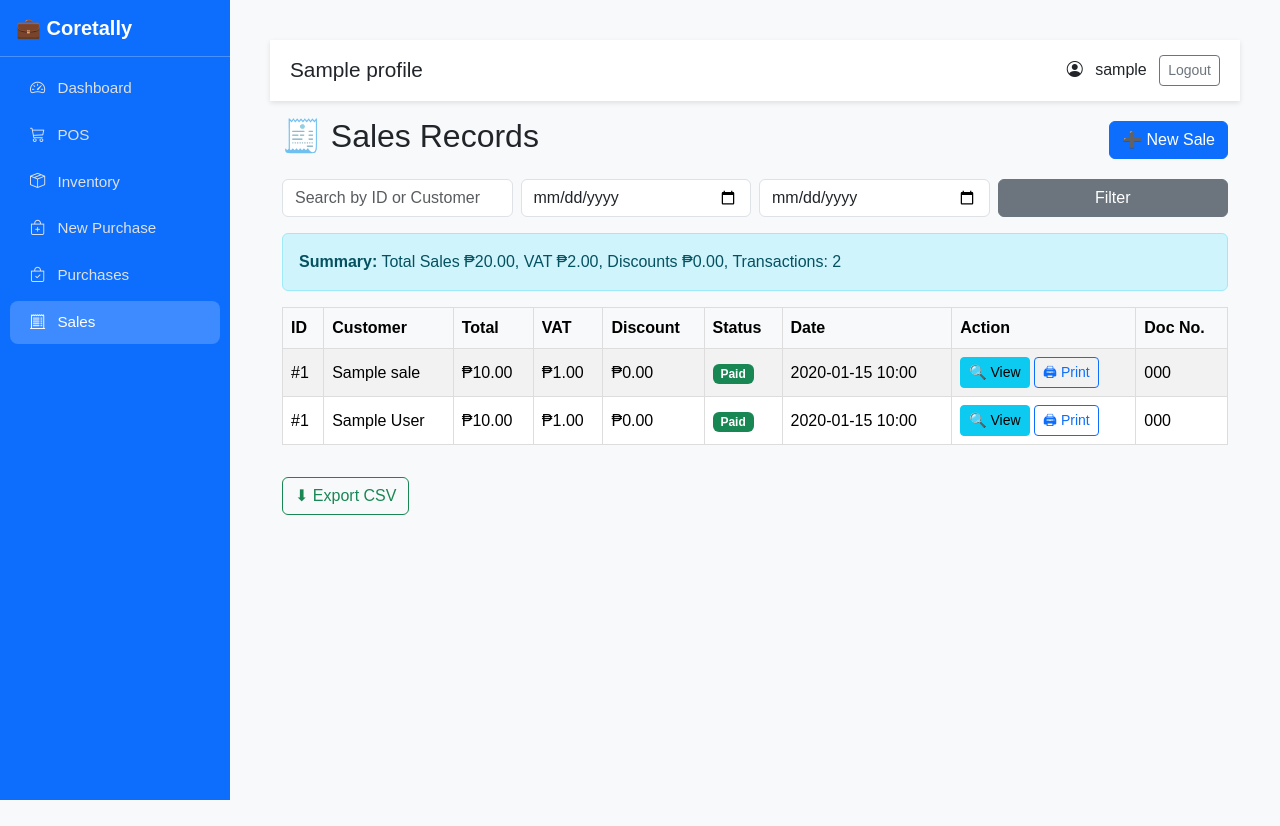
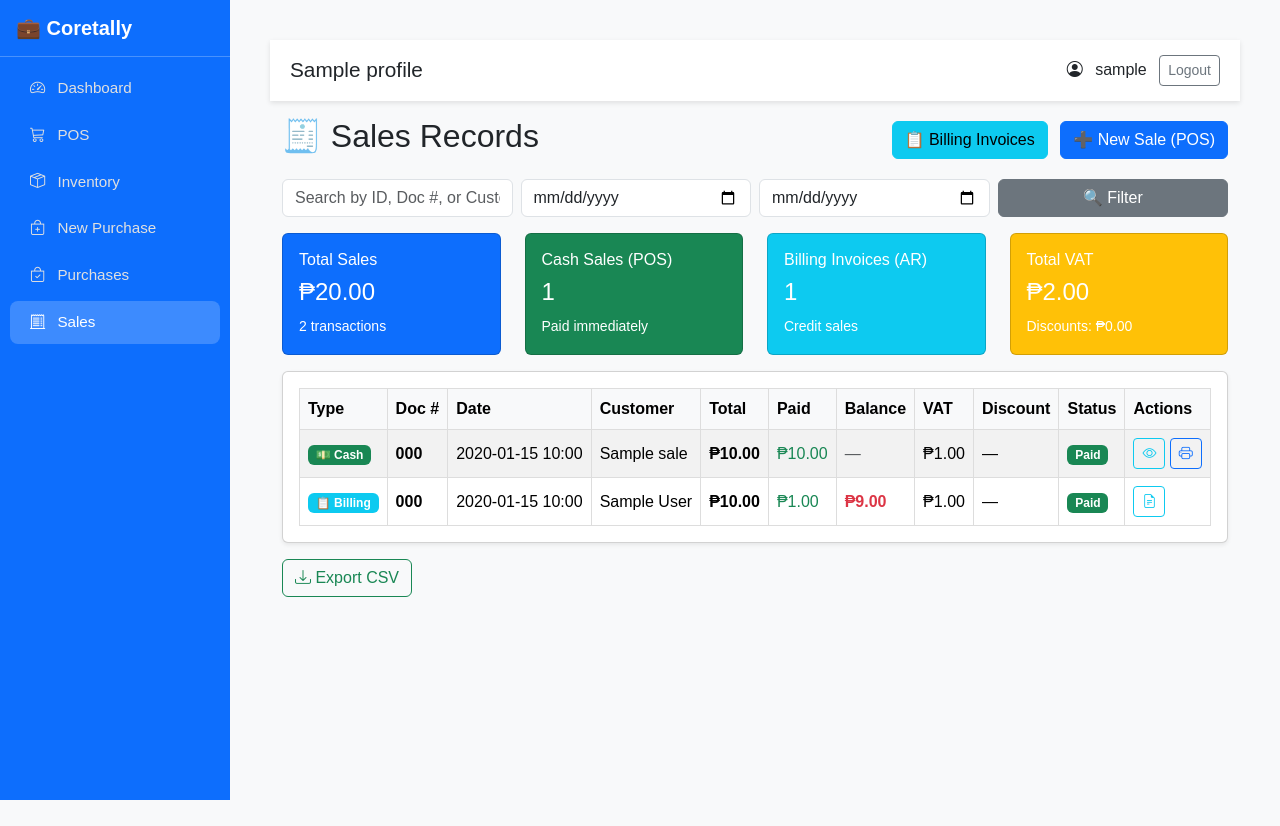
Before and after one commit to RefactorCore/casweb, a Flask app: page /sales in a window 1280 px wide. Shown: the top 826 px of the page. Run offline with Flask 3, Linux system fonts and the light colour scheme; a user stored in the database is signed in; tables that the repository leaves empty hold one stand-in row (values such as "Sample post").

Commit message:
Add files via upload

```diff
--- a/templates/sales.html
+++ b/templates/sales.html
@@ -2,88 +2,195 @@
 {% block content %}
 <div class="d-flex justify-content-between align-items-center mb-3">
   <h2>🧾 Sales Records</h2>
-  <a href="{{ url_for('core.pos') }}" class="btn btn-primary">➕ New Sale</a>
+  <div>
+    <a href="{{ url_for('ar_ap.billing_invoices') }}" class="btn btn-info me-2">📋 Billing Invoices</a>
+    <a href="{{ url_for('core.pos') }}" class="btn btn-primary">➕ New Sale (POS)</a>
+  </div>
 </div>
 
 <!-- 🔎 Filters -->
 <form method="get" class="row g-2 mb-3">
   <div class="col-md-3">
-    <input type="text" name="search" class="form-control" placeholder="Search by ID or Customer" value="{{ request.args.get('search', '') }}">
+    <input type="text" name="search" class="form-control" placeholder="Search by ID, Doc #, or Customer" value="{{ request.args.get('search', '') }}">
   </div>
   <div class="col-md-3">
-    <input type="date" name="start_date" class="form-control" value="{{ request.args.get('start_date', '') }}">
+    <input type="date" name="start_date" class="form-control" placeholder="Start Date" value="{{ request.args.get('start_date', '') }}">
   </div>
   <div class="col-md-3">
-    <input type="date" name="end_date" class="form-control" value="{{ request.args.get('end_date', '') }}">
+    <input type="date" name="end_date" class="form-control" placeholder="End Date" value="{{ request.args.get('end_date', '') }}">
   </div>
   <div class="col-md-3">
-    <button class="btn btn-secondary w-100" type="submit">Filter</button>
+    <button class="btn btn-secondary w-100" type="submit">🔍 Filter</button>
   </div>
 </form>
 
-<!-- 💰 Summary -->
+<!-- 💰 Enhanced Summary -->
 {% if summary %}
-<div class="alert alert-info mb-3">
-  <strong>Summary:</strong>
-  Total Sales ₱{{ "%.2f"|format(summary.total_sales) }},
-  VAT ₱{{ "%.2f"|format(summary.total_vat) }},
-  Discounts ₱{{ "%.2f"|format(summary.total_discount if summary.total_discount is defined else 0) }},
-  Transactions: {{ summary.count }}
+<div class="row mb-3">
+  <div class="col-md-3">
+    <div class="card text-white bg-primary">
+      <div class="card-body">
+        <h6 class="card-title">Total Sales</h6>
+        <h4>₱{{ "%.2f"|format(summary.total_sales) }}</h4>
+        <small>{{ summary.count }} transactions</small>
+      </div>
+    </div>
+  </div>
+  <div class="col-md-3">
+    <div class="card text-white bg-success">
+      <div class="card-body">
+        <h6 class="card-title">Cash Sales (POS)</h6>
+        <h4>{{ summary.cash_sales_count }}</h4>
+        <small>Paid immediately</small>
+      </div>
+    </div>
+  </div>
+  <div class="col-md-3">
+    <div class="card text-white bg-info">
+      <div class="card-body">
+        <h6 class="card-title">Billing Invoices (AR)</h6>
+        <h4>{{ summary.billing_invoices_count }}</h4>
+        <small>Credit sales</small>
+      </div>
+    </div>
+  </div>
+  <div class="col-md-3">
+    <div class="card text-white bg-warning">
+      <div class="card-body">
+        <h6 class="card-title">Total VAT</h6>
+        <h4>₱{{ "%.2f"|format(summary.total_vat) }}</h4>
+        <small>Discounts: ₱{{ "%.2f"|format(summary.total_discount) }}</small>
+      </div>
+    </div>
+  </div>
 </div>
 {% endif %}
 
-<!-- 📊 Table -->
+<!-- 📊 Enhanced Table -->
+<div class="card shadow-sm">
+  <div class="card-body">
     <div class="table-responsive">
-  <table class="table table-striped table-hover align-middle">
+      <table class="table table-striped table-hover align-middle mb-0">
         <thead class="table-light">
           <tr>
-        <th>ID</th>
+            <th>Type</th>
+            <th>Doc #</th>
+            <th>Date</th>
             <th>Customer</th>
             <th>Total</th>
+            <th>Paid</th>
+            <th>Balance</th>
             <th>VAT</th>
             <th>Discount</th>
             <th>Status</th>
-        <th>Date</th>
-        <th>Action</th>
-        <th>Doc No.</th>
+            <th>Actions</th>
           </tr>
         </thead>
         <tbody>
           {% for s in sales %}
           <tr>
-          <td>#{{ s.id }}</td>
-          <td>{{ s.customer_name or '—' }}</td>
-          <td>₱{{ "%.2f"|format(s.total) }}</td>
-          <td>₱{{ "%.2f"|format(s.vat) }}</td>
-          <td>₱{{ "%.2f"|format(s.discount_value or 0) }}</td>
+            <!-- Type Badge -->
             <td>
-            {% if s.status == 'paid' %}
-              <span class="badge bg-success">Paid</span>
-            {% elif s.status == 'refunded' %}
-              <span class="badge bg-warning text-dark">Refunded</span>
+              {% if s.type == 'Cash Sale' %}
+              <span class="badge bg-success">💵 Cash</span>
               {% else %}
-              <span class="badge bg-secondary">Pending</span>
+              <span class="badge bg-info">📋 Billing</span>
               {% endif %}
             </td>
-          <td>{{ s.created_at.strftime('%Y-%m-%d %H:%M') if s.created_at else '—' }}</td>
+
+            <!-- Document Number -->
+            <td><strong>{{ s.document_number }}</strong></td>
+
+            <!-- Date -->
+            <td>{{ s.date.strftime('%Y-%m-%d %H:%M') if s.date else '—' }}</td>
+
+            <!-- Customer -->
+            <td>{{ s.customer_name or '—' }}</td>
+
+            <!-- Total -->
+            <td><strong>₱{{ "%.2f"|format(s.total) }}</strong></td>
+
+            <!-- Paid Amount -->
+            <td class="text-success">₱{{ "%.2f"|format(s.paid) }}</td>
+
+            <!-- Balance -->
             <td>
-            <a href="{{ url_for('core.view_sale', sale_id=s.id) }}" class="btn btn-sm btn-info">🔍 View</a>
-            <a href="{{ url_for('core.print_receipt', sale_id=s.id) }}" class="btn btn-sm btn-outline-primary">🖨 Print</a>
+              {% if s.balance > 0 %}
+              <span class="text-danger fw-bold">₱{{ "%.2f"|format(s.balance) }}</span>
+              {% else %}
+              <span class="text-muted">—</span>
+              {% endif %}
             </td>
-          <td>{{ s.document_number }}</td>
+
+            <!-- VAT -->
+            <td>₱{{ "%.2f"|format(s.vat) }}</td>
+
+            <!-- Discount -->
+            <td>
+              {% if s.discount_value > 0 %}
+              <span class="text-warning">₱{{ "%.2f"|format(s.discount_value) }}</span>
+              {% else %}
+              —
+              {% endif %}
+            </td>
+
+            <!-- Status -->
+            <td>
+              {% if s.status == 'Paid' or s.status == 'paid' %}
+                <span class="badge bg-success">Paid</span>
+              {% elif s.status == 'Partially Paid' %}
+                <span class="badge bg-warning text-dark">Partial</span>
+              {% elif s.status == 'Open' %}
+                <span class="badge bg-danger">Unpaid</span>
+              {% elif s.status == 'refunded' %}
+                <span class="badge bg-secondary">Refunded</span>
+              {% else %}
+                <span class="badge bg-secondary">{{ s.status }}</span>
+              {% endif %}
+            </td>
+
+            <!-- Actions -->
+            <td>
+              {% if s.type == 'Cash Sale' %}
+                <a href="{{ url_for('core.view_sale', sale_id=s.id) }}" class="btn btn-sm btn-outline-info" title="View Details">
+                  <i class="bi bi-eye"></i>
+                </a>
+                <a href="{{ url_for('core.print_receipt', sale_id=s.id) }}" class="btn btn-sm btn-outline-primary" target="_blank" title="Print Receipt">
+                  <i class="bi bi-printer"></i>
+                </a>
+              {% else %}
+                <a href="{{ url_for('ar_ap.billing_invoices') }}" class="btn btn-sm btn-outline-info" title="View Invoice">
+                  <i class="bi bi-file-earmark-text"></i>
+                </a>
+                {% if s.status != 'Paid' %}
+<!--                 <button class="btn btn-sm btn-outline-success"
+                        data-bs-toggle="tooltip"
+                        title="Go to AR Invoices to collect payment">
+                  <i class="bi bi-cash-coin"></i>
+                </button> -->
+                {% endif %}
+              {% endif %}
+            </td>
           </tr>
           {% else %}
           <tr>
-          <td colspan="9" class="text-center text-muted">No sales recorded yet.</td>
+            <td colspan="11" class="text-center text-muted py-4">
+              <i class="bi bi-inbox" style="font-size: 2rem;"></i>
+              <p class="mb-0 mt-2">No sales recorded yet.</p>
+            </td>
           </tr>
           {% endfor %}
         </tbody>
       </table>
     </div>
+  </div>
+</div>
 
 <!-- ⬇️ Export Buttons -->
 <div class="mt-3 mb-4">
-  <a href="{{ url_for('core.export_sales', format='csv') }}" class="btn btn-outline-success">⬇ Export CSV</a>
+  <a href="{{ url_for('core.export_sales', format='csv', search=search, start_date=start_date, end_date=end_date) }}" class="btn btn-outline-success">
+    <i class="bi bi-download"></i> Export CSV
+  </a>
 </div>
 
 <!-- 📄 Pagination -->
@@ -108,4 +215,14 @@
   </ul>
 </nav>
 {% endif %}
+
+<!-- Bootstrap Tooltip Initialization -->
+<script>
+  document.addEventListener('DOMContentLoaded', function() {
+    var tooltipTriggerList = [].slice.call(document.querySelectorAll('[data-bs-toggle="tooltip"]'));
+    var tooltipList = tooltipTriggerList.map(function (tooltipTriggerEl) {
+      return new bootstrap.Tooltip(tooltipTriggerEl);
+    });
+  });
+</script>
 {% endblock %}
```
Also changed, not shown: templates/inventory_bulk_add.html (+6 -3 lines). Lines whose indentation alone changed are shown as unchanged.
